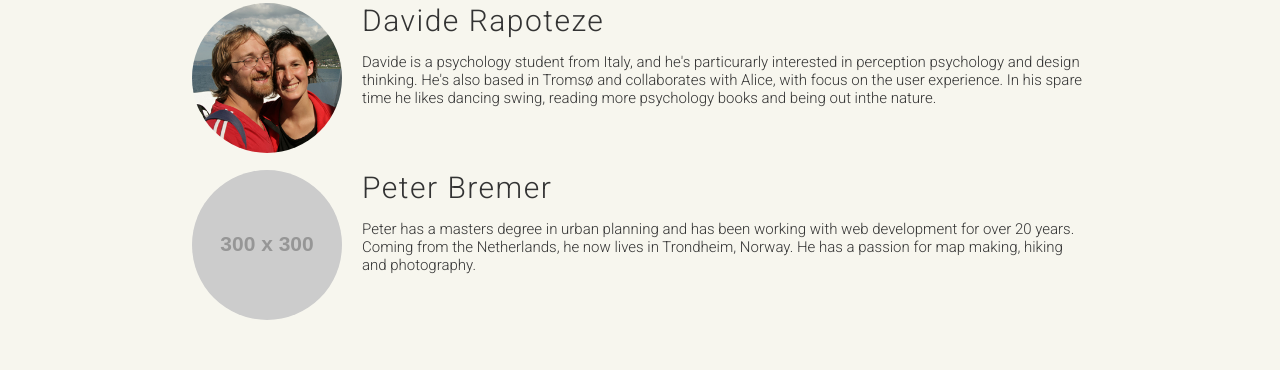
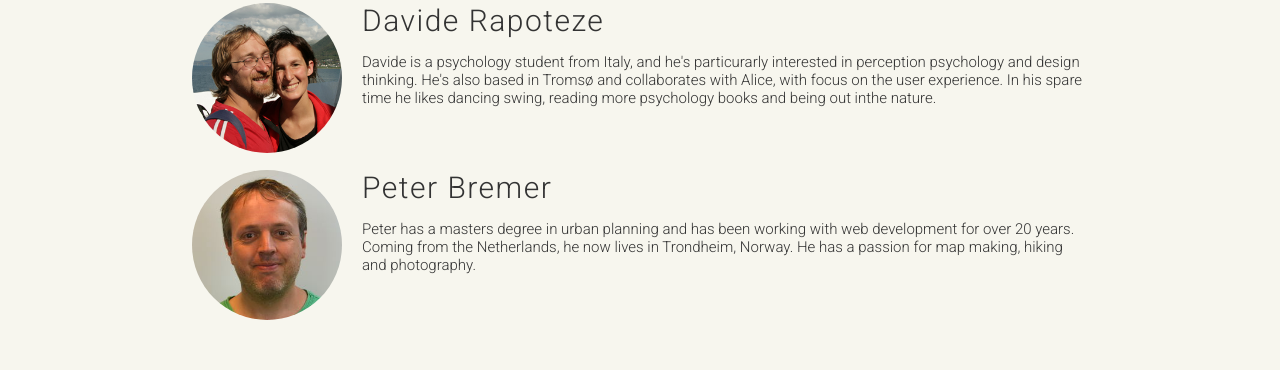
Before and after one commit to Biocaching/biocaching.github.io, a plain HTML site: page index.html in a window 1280 px wide. Shown: the part 2873-3243 px from the top of the page. Drawn offline with Linux system fonts and the light colour scheme; placeholder pictures from the web are drawn by us.

Commit message:
bilde peter

```diff
--- a/index.html
+++ b/index.html
@@ -108,7 +108,7 @@
 					</div>
 				</div>
 				<div class="person">
-					<img src="http://fakeimg.pl/300/" />
+					<img src="peter_small.jpg" />
 					<div>
 						<h3>Peter Bremer</h3>
 						<p>Peter has a masters degree in urban planning and has been working with web development for over 20 years. Coming from the Netherlands, he now lives in Trondheim, Norway. He has a passion for map making, hiking and photography.</p>
```
Also changed, not shown: norwegian.html (+1 -1 lines), peter_small.jpg (added).
